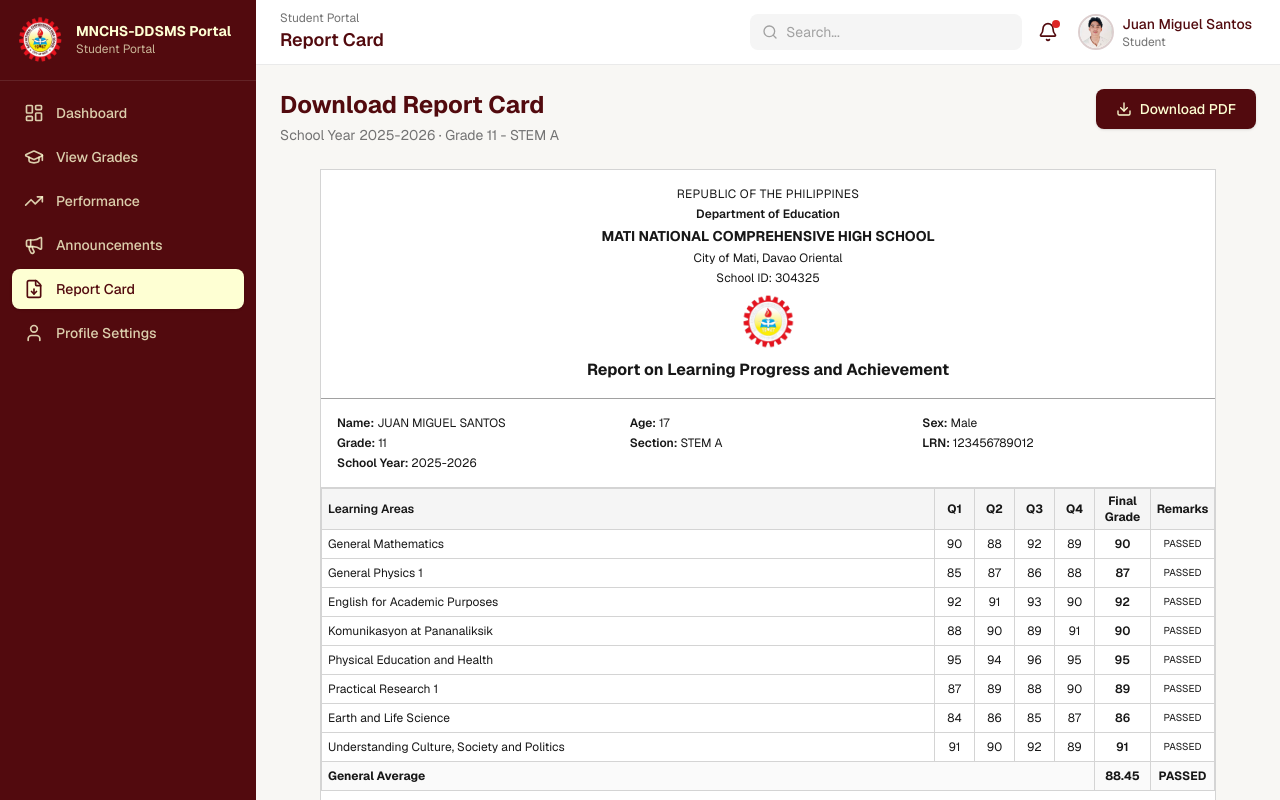
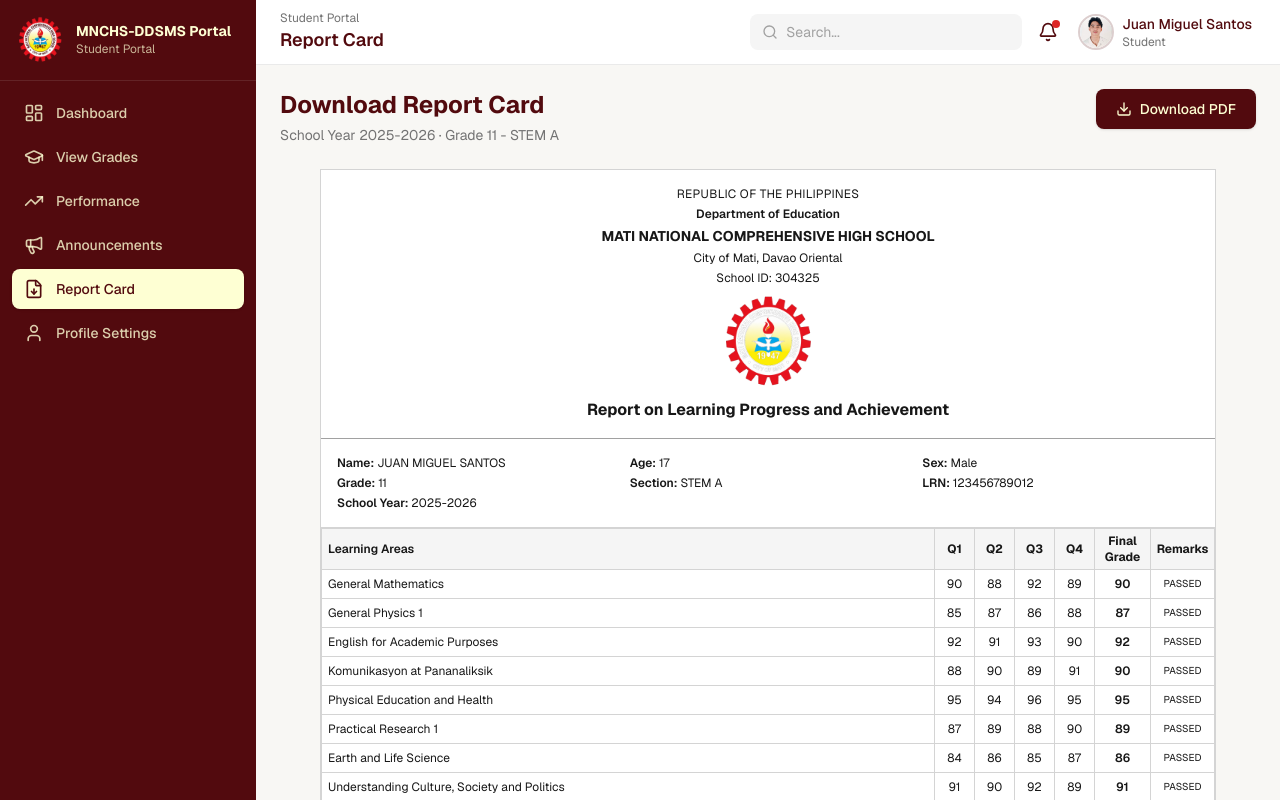
Before and after one commit to Alyong26/MNCHS-DDSMS-Prototype, a Next.js app: page /student/report-card in a window 1280 px wide. Shown: the top 800 px of the page. Built offline with nearby package versions, Linux system fonts and the light colour scheme.

Commit message:
Use correct high-res school seal on report card header.
Co-authored-by: Cursor <cursoragent@cursor.com>

```diff
--- a/src/components/report-card/report-card-preview.tsx
+++ b/src/components/report-card/report-card-preview.tsx
@@ -1,4 +1,5 @@
 import { SchoolLogo } from "@/components/ui/school-logo";
+import Image from "next/image";
 import {
   currentStudent,
   studentGrades,
@@ -18,7 +19,15 @@ export function ReportCardPreview() {
         <p className="text-[10px] sm:text-xs">City of Mati, Davao Oriental</p>
         <p className="text-[10px] sm:text-xs">School ID: {SCHOOL_ID}</p>
         <div className="flex justify-center my-2">
-          <SchoolLogo size={56} />
+          <Image
+            src="/images/report-card-seal.png"
+            alt="Mati National Comprehensive High School Official Seal"
+            width={96}
+            height={96}
+            priority
+            unoptimized
+            className="object-contain"
+          />
         </div>
         <p className="font-bold text-sm sm:text-base mt-2">Report on Learning Progress and Achievement</p>
       </div>
```
Also changed, not shown: public/images/report-card-seal.png (added).
